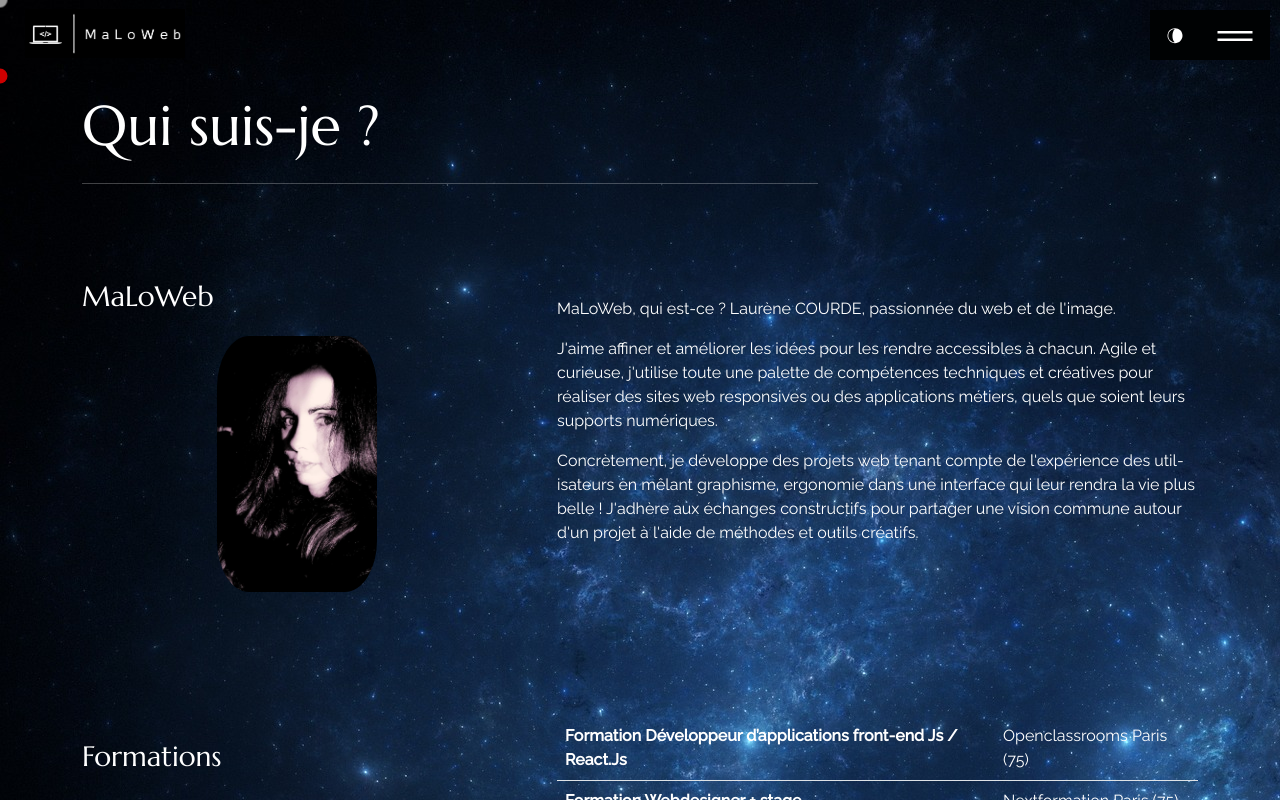
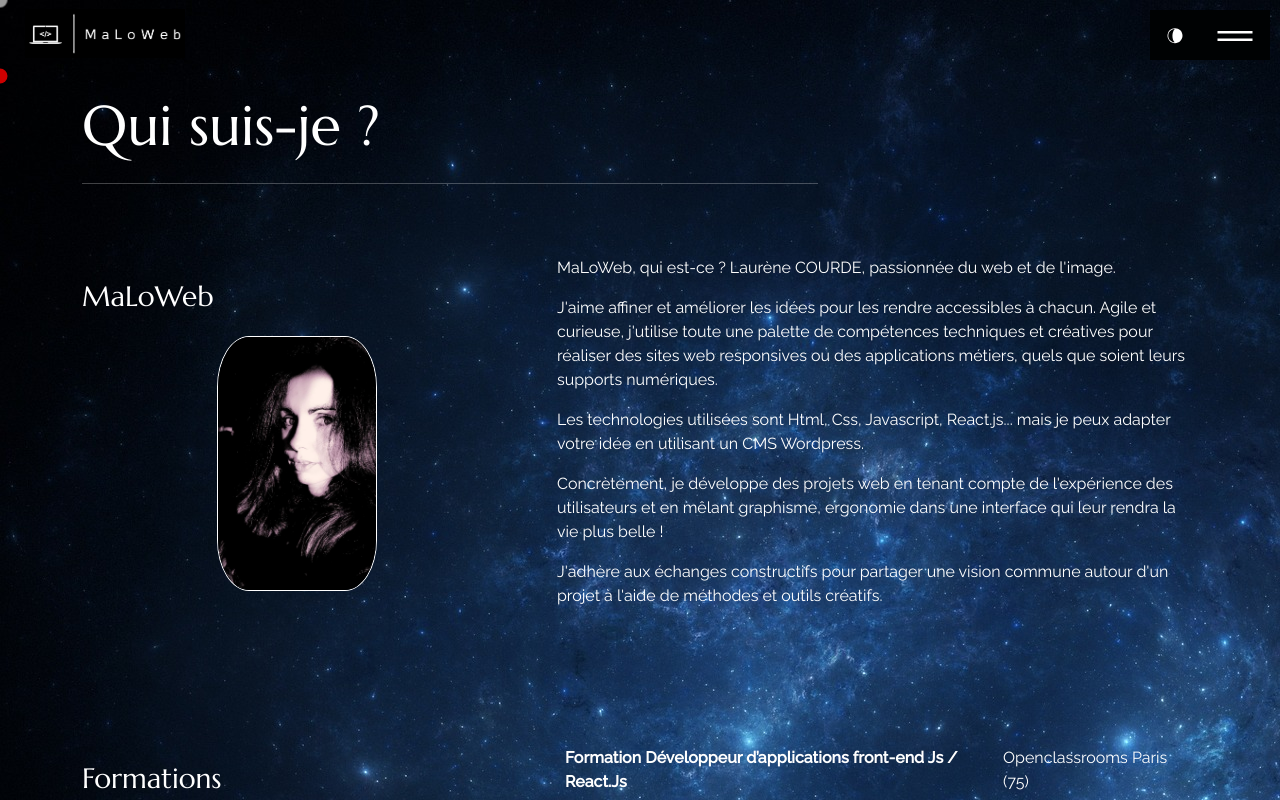
Before and after one commit to Laurene45/portfolio-frontend, a React (Create React App) app in the folder react-portfolio/: page /about in a window 1280 px wide. Shown: the top 800 px of the page. Built offline with nearby package versions, Linux system fonts and the light colour scheme.

Commit message:
modif contenu  / redirections routes / cgv2023

```diff
--- a/react-portfolio/package.json
+++ b/react-portfolio/package.json
@@ -1,5 +1,6 @@
 {
     "name": "react-portfolio",
+    "homepage": "https://maloweb.fr/index.html",
     "version": "0.1.0",
     "private": true,
     "dependencies": {
--- a/react-portfolio/src/app/routes.js
+++ b/react-portfolio/src/app/routes.js
@@ -31,7 +31,8 @@ const AnimatedRoutes = withRouter(({ location }) => (
         <Route path="/contact" element={<ContactUs />} />
         <Route path="/mentions_legales" element={<Mentions/>} />
         <Route path="/plan_site" element={<Plan/>} />
-        <Route path="/*" element={<Error />} />
+        <Route path="/" element={<Error />} />
+
       </Routes>
     </CSSTransition>
   </TransitionGroup>
--- a/react-portfolio/src/content_option.js
+++ b/react-portfolio/src/content_option.js
@@ -16,10 +16,9 @@ const introdata = {
         // four: "Webdesign",
 
         first: "Développeur front-end",
-        second:"React.js",
-        third: "Applications & Sites Web",
-        four : "Conception, Développement & Gestion de projets",
-        //five : "WebDesign" "Conception, Développement & Gestion de projets"
+        second:"Conception d'interfaces web, Développement & Gestion de projets",
+        third: "React",
+        four : "WebDesign & CMS",
 
     },
     //subtitle: "Front-end : ",
@@ -37,8 +36,9 @@ const dataabout = {
     title: "MaLoWeb",
     aboutme: "MaLoWeb, qui est-ce ? Laurène COURDE, passionnée du web et de l'image.",
     aboutme1:"J'aime affiner et améliorer les idées pour les rendre accessibles à chacun. Agile et curieuse, j'utilise toute une palette de compétences techniques et créatives pour réaliser des sites web responsives ou des applications métiers, quels que soient leurs supports numériques.",
-    aboutme2: "Concrètement, je développe des projets web tenant compte de l'expérience des utilisateurs en mêlant graphisme, ergonomie dans une interface qui leur rendra la vie plus belle ! J'adhère aux échanges constructifs pour partager une vision commune autour d'un projet à l'aide de méthodes et outils créatifs.",
-
+    aboutme2: "Les technologies utilisées sont Html, Css, Javascript, React.js... mais je peux adapter votre idée en utilisant un CMS Wordpress.",
+    aboutme3: "Concrètement, je développe des projets web en tenant compte de l'expérience des utilisateurs et en mêlant graphisme, ergonomie dans une interface qui leur rendra la vie plus belle ! ",
+    aboutme4: "J'adhère aux échanges constructifs pour partager une vision commune autour d'un projet à l'aide de méthodes et outils créatifs.",
 };
 const worktimeline = [{
         jobtitle: " Formation Développeur d’applications front-end Js / React.Js",
--- a/react-portfolio/src/header/index.js
+++ b/react-portfolio/src/header/index.js
@@ -47,7 +47,7 @@ const Headermain = () => {
             {logotext}
           </Link> */}
 
-          <Link className="navbar-brand nav_ac" to="/" >
+          <Link className="navbar-brand nav_ac" to="/index.html" >
             <img className="mon_logo" src={logo} alt="logo original"  />
           </Link>
 
@@ -65,7 +65,7 @@ const Headermain = () => {
               <div className="menu__container p-3">
                 <ul className="the_menu">
                   <li className="menu_item ">
-                  <Link  onClick={handleToggle} to="/" className="my-3">Accueil </Link>
+                  <Link  onClick={handleToggle} to="/index.html" className="my-3">Accueil </Link>
                   </li>
                   <li className="menu_item">
                     <Link  onClick={handleToggle} to="/projets" className="my-3">Projets </Link>
--- a/react-portfolio/src/pages/about/index.js
+++ b/react-portfolio/src/pages/about/index.js
@@ -39,6 +39,8 @@ export const About = () => {
               <p>{dataabout.aboutme}</p>
               <p>{dataabout.aboutme1}</p>
               <p>{dataabout.aboutme2}</p>
+              <p>{dataabout.aboutme3}</p>
+              <p>{dataabout.aboutme4}</p>
               {/* {/* <a href={CV}>
                 <img src={ImgCv} alt="" style={{ "width":"40px" , "marginRight" : "5px"  , "marginLeft" : "10px"}}/>
               CV
--- a/react-portfolio/src/pages/about/style.css
+++ b/react-portfolio/src/pages/about/style.css
@@ -6,7 +6,7 @@
     width: 160px;
     border-radius: 20% 20% 20% 20%;
     /*border-radius: 70% 30% 70% 30%/20% 80% 30% 70%; */
-    /*border: solid 1px #FFFFFF;*/
+    border: solid 0.5px #FFFFFF;
     position: relative;
     left: 30%;
     top: -10px;
--- a/react-portfolio/src/pages/error/index.js
+++ b/react-portfolio/src/pages/error/index.js
@@ -32,7 +32,7 @@ export const Error = () => {
             </div>
 
             <div className="d-flex justify-content-center align-items-center">
-              <Link className="text_lien" to="/">Retourner sur la page d&lsquo;accueil</Link>
+              <Link className="text_lien" to="/index.html">Retourner sur la page d&lsquo;accueil</Link>
             </div>
 
             <div className="image d-flex justify-content-center align-items-center ">
```
Also changed, not shown: react-portfolio/src/pages/home/index.js (line endings or trailing spaces), 1 other file (tests, documents, lock files or other folders).
